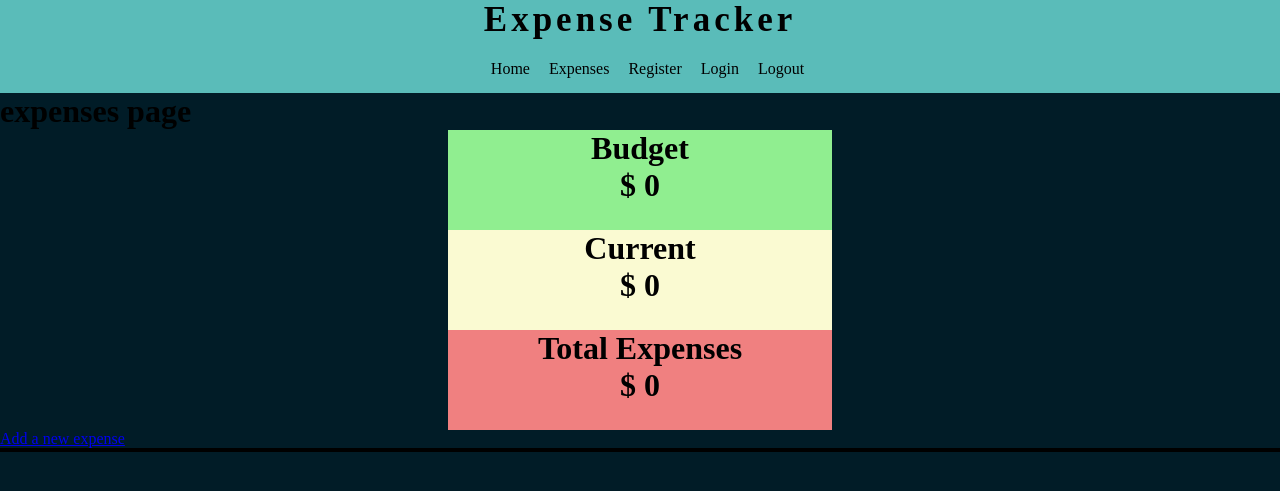
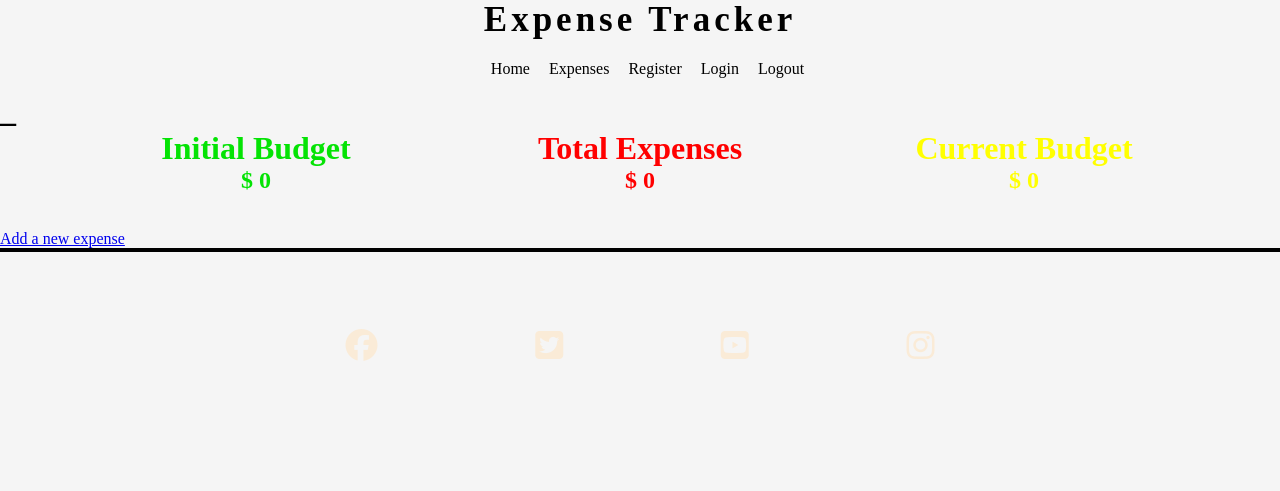
Before and after one commit to Code-Institute-Submissions/SpendWise, a Django app: page /expenses/ in a window 1280 px wide. Shown: the top 491 px of the page. Run offline with Django 3.2, Linux system fonts and the light colour scheme; the visitor is signed in with stand-in values (Sample User, id 1); data that the repository does not hold is empty; some libraries are stand-ins or nearby versions.

Commit message:
add css to main body

```diff
--- a/expenses/urls.py
+++ b/expenses/urls.py
@@ -1,11 +1,13 @@
 from django.urls import path
+from django.contrib.auth.decorators import login_required
 from . import views
 
 urlpatterns = [
     path('', views.home, name="home"),
     path('expenses/', views.exp_page, name="exp_page"),
-    path('add/', views.add, name="add"),
-    path('budget/', views.add_budget, name="budget"),
+
+    path('add/', login_required(views.add), name="add"),
+    path('budget/', login_required(views.add_budget), name="budget"),
     path('update/<expense_id>', views.update, name="update"),
     path('delete/<expense_id>', views.delete, name="delete"),
 
--- a/static/css/style.css
+++ b/static/css/style.css
@@ -5,7 +5,8 @@
 }
 
 body {
-    background-color: #011C27
+    background-color: whitesmoke;
+
 }
 .container {
 
@@ -27,7 +28,8 @@ body {
 }
 
 #home {
-    background-color: #5ABCB9;
+
+
 
 }
 #home h1 {
@@ -93,13 +95,13 @@ display:flex;
     display: flex;
     justify-content: center;
     align-items: center;
-    flex-direction: column;
+    flex-direction: row;
 
 }
 #total {
     height:100px;
     width: 30%;
-    background-color: lightcoral;
+    color:red;
     text-align: center;
 
 
@@ -107,14 +109,14 @@ display:flex;
 #budget {
     height: 100px;
     width: 30%;
-    background-color: lightgreen;
+    color: rgb(4, 227, 4);
     text-align: center;
 }
 
 #leftover {
     height: 100px;
     width: 30%;
-    background-color: lightgoldenrodyellow;
+    color: yellow;
     text-align: center;
 
 }
--- a/templates/expenses_page.html
+++ b/templates/expenses_page.html
@@ -23,7 +23,7 @@
             </ul>
         </nav>
     </header>
-    <h1>expenses page</h1>
+    <h1>_</h1>
 
 
     {% if messages %}
@@ -35,33 +35,37 @@
     {% endif %}
 
 
-
+    {% if user.is_authenticated %}
 
     <div id = "money_container">
         <div id= "budget">
-            <h1>Budget</h1>
-            <h1> $ {{budget_total}} </h1>
+            <h1>Initial Budget</h1>
+            <h2> $  {{budget_total}} </h2>
+
+        </div>
+
+        <div id= "total">
+            <h1>Total Expenses</h1>
+            <h2> $ {{total}}</h2>
 
         </div>
         <div id= "leftover">
-            <h1>Current</h1>
-            <h1> $ {{leftover}}</h1>
-
-        </div>
-        <div id= "total">
-            <h1>Total Expenses</h1>
-            <h1> $ {{total}}</h1>
+            <h1>Current Budget</h1>
+            <h2> $ {{leftover}}</h2>
 
         </div>
 
     </div>
+    {% endif %}
     <a href="/add/">Add a new expense</a>
 
     <div class = "container">
+    {% if user.is_authenticated %}
         {% for expense in expenses %}
 
 
         <div class= "expense">
+
             <h2>{{expense.name}}</h2>
 
             <p>$  {{expense.number}}</p>
@@ -74,8 +78,9 @@
             </div>
 
         {% endfor %}
+    {% endif %}
    </div>
-   <footer>
+
     <footer>
         <ul class="social_media">
             <li>
@@ -92,7 +97,8 @@
             </li>
         </ul>
     </footer>
-</footer>
+    <script src="https://kit.fontawesome.com/c7dbda0798.js" crossorigin="anonymous"></script>
+
 
 
 
```
